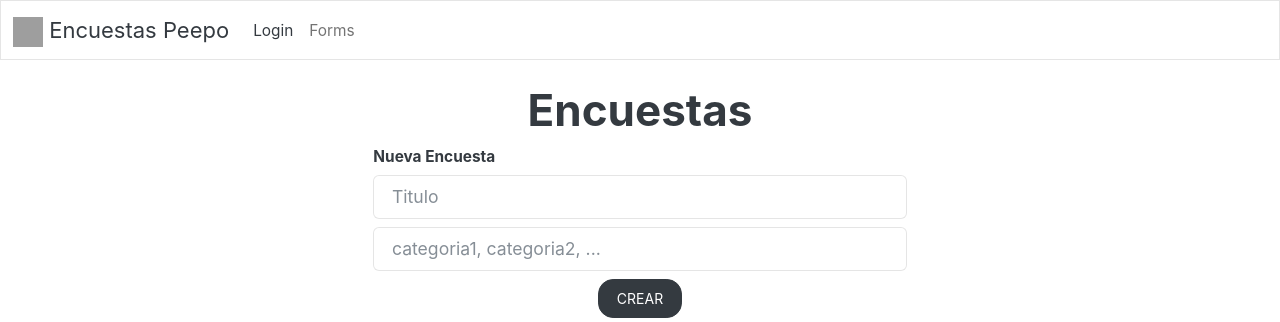
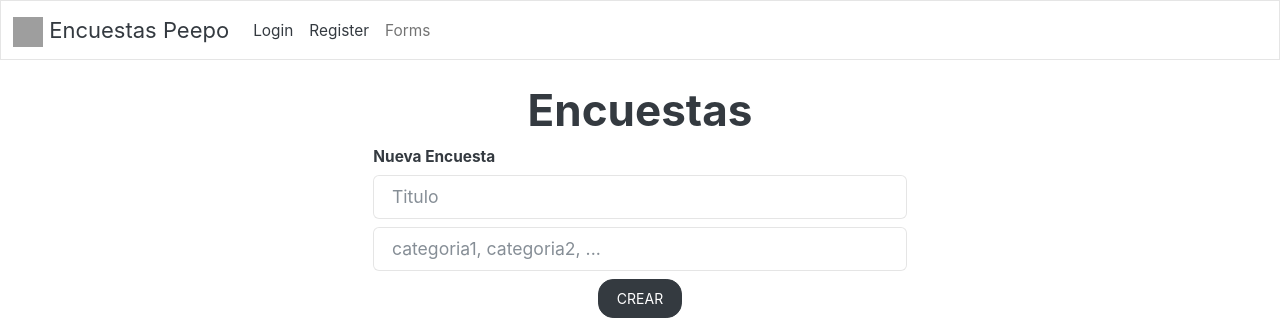
Before and after one commit to Xeraclom14/is2-proyecto, a Flask app: page /forms in a window 1280 px wide. Shown: the top 322 px of the page. Run offline with Flask 2, Linux system fonts and the light colour scheme; data that the repository does not hold is empty; some libraries are stand-ins or nearby versions; grey boxes are pictures that could not be loaded.

Commit message:
Update base.html
añadido boton de registro

```diff
--- a/templates/base.html
+++ b/templates/base.html
@@ -24,6 +24,9 @@
               <a class="nav-link active" aria-current="page" href="/login">Login</a>
             </li>
             <li class="nav-item">
+              <a class="nav-link active" aria-current="page" href="/register">Register</a>
+            </li>
+            <li class="nav-item">
               <a class="nav-link" href="/forms">Forms</a>
             </li>
           </ul>
```
